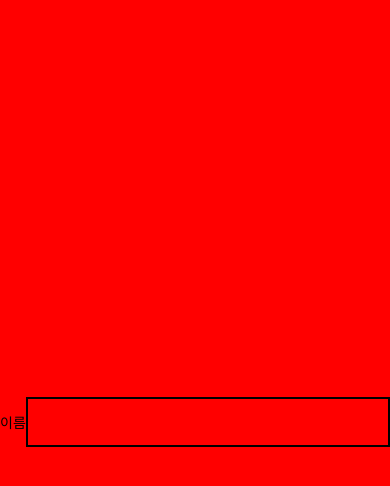
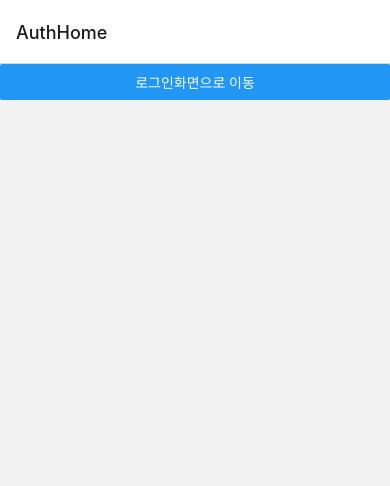
Before and after one commit to mgeekim/react-native-app, a React Native app in the folder app/front/: screen /AuthHome in a window 390 px wide. Shown: the top 486 px of the page. Built offline with nearby package versions, Linux system fonts and the light colour scheme.

Commit message:
[2-3] 2nd

```diff
--- a/app/front/App.tsx
+++ b/app/front/App.tsx
@@ -5,7 +5,8 @@
  * @format
  */
 
-import React, { useState } from 'react';
+import {NavigationContainer} from '@react-navigation/native';
+import React, {useState} from 'react';
 import type {PropsWithChildren} from 'react';
 import {
   Button,
@@ -19,6 +20,7 @@
   View,
 } from 'react-native';
 
+import AuthStackNavigator from './src/navigation/AuthStackNavigator';
 
 function App(): JSX.Element {
   const [name, setName] = useState('');
@@ -29,21 +31,15 @@
   };
 
   return (
-    <SafeAreaView style={styles.container}>
-      <View style={styles.inputContainer}>
-        <Text>이름</Text>
-        <TextInput
-          style={styles.input}
-          value={name}
-          onChangeText={handleChangeInput} />
-      </View>
-    </SafeAreaView>
-  )
+    <NavigationContainer>
+      <AuthStackNavigator></AuthStackNavigator>
+    </NavigationContainer>
+  );
 }
 
 const styles = StyleSheet.create({
-  container:{
-    flex:1,
+  container: {
+    flex: 1,
   },
   input: {
     flex: 1,
@@ -53,12 +49,12 @@
     width: 100,
   },
   inputContainer: {
-    flex:1,
+    flex: 1,
     backgroundColor: 'red',
     flexDirection: 'row',
     alignItems: 'center',
     justifyContent: 'space-evenly',
-  }
+  },
 });
 
 export default App;
--- /dev/null
+++ b/app/front/gesture-handler.native.js
@@ -0,0 +1 @@
+import 'react-native-gesture-handler';
--- a/app/front/index.js
+++ b/app/front/index.js
@@ -5,5 +5,6 @@
 import {AppRegistry} from 'react-native';
 import App from './App';
 import {name as appName} from './app.json';
+import './gesture-handler';
 
 AppRegistry.registerComponent(appName, () => App);
--- a/app/front/package.json
+++ b/app/front/package.json
@@ -10,9 +10,12 @@
     "test": "jest"
   },
   "dependencies": {
+    "@react-native-masked-view/masked-view": "^0.3.1",
     "@react-navigation/native": "^6.1.18",
+    "@react-navigation/stack": "^6.4.1",
     "react": "18.2.0",
     "react-native": "0.72.6",
+    "react-native-gesture-handler": "^2.18.1",
     "react-native-safe-area-context": "^4.10.9",
     "react-native-screens": "^3.34.0"
   },
--- /dev/null
+++ b/app/front/src/navigation/AuthStackNavigator.tsx
@@ -0,0 +1,20 @@
+import {createStackNavigator} from '@react-navigation/stack';
+import React from 'react';
+import {StyleSheet, View} from 'react-native';
+import AuthHomScreen from '../screens/AuthHomScreen';
+import LoginScreen from '../screens/LoginScreen';
+
+function AuthStackNavigator() {
+  const Stack = createStackNavigator();
+
+  return (
+    <Stack.Navigator>
+      <Stack.Screen name="AuthHome" component={AuthHomScreen} />
+      <Stack.Screen name="Login" component={LoginScreen} />
+    </Stack.Navigator>
+  );
+}
+
+const styles = StyleSheet.create({});
+
+export default AuthStackNavigator;
--- /dev/null
+++ b/app/front/src/screens/AuthHomScreen.tsx
@@ -0,0 +1,21 @@
+import React from 'react';
+import {Button, StyleSheet, View} from 'react-native';
+import {SafeAreaView} from 'react-native-safe-area-context';
+
+function AuthHomScreen({navigation}) {
+  return (
+    <SafeAreaView>
+      <View>
+        <Button
+          title="로그인화면으로 이동"
+          onPress={() => {
+            navigation.navigate('Login');
+          }}></Button>
+      </View>
+    </SafeAreaView>
+  );
+}
+
+const styles = StyleSheet.create({});
+
+export default AuthHomScreen;
--- /dev/null
+++ b/app/front/src/screens/LoginScreen.tsx
@@ -0,0 +1,14 @@
+import React from 'react';
+import {StyleSheet, Text, View} from 'react-native';
+
+function LoginScreen() {
+  return (
+    <View>
+      <Text>로그인 스크린</Text>
+    </View>
+  );
+}
+
+const styles = StyleSheet.create({});
+
+export default LoginScreen;
```
Also changed, not shown: app/front/gesture-handler.js (added), 1 other file (tests, documents, lock files or other folders).
